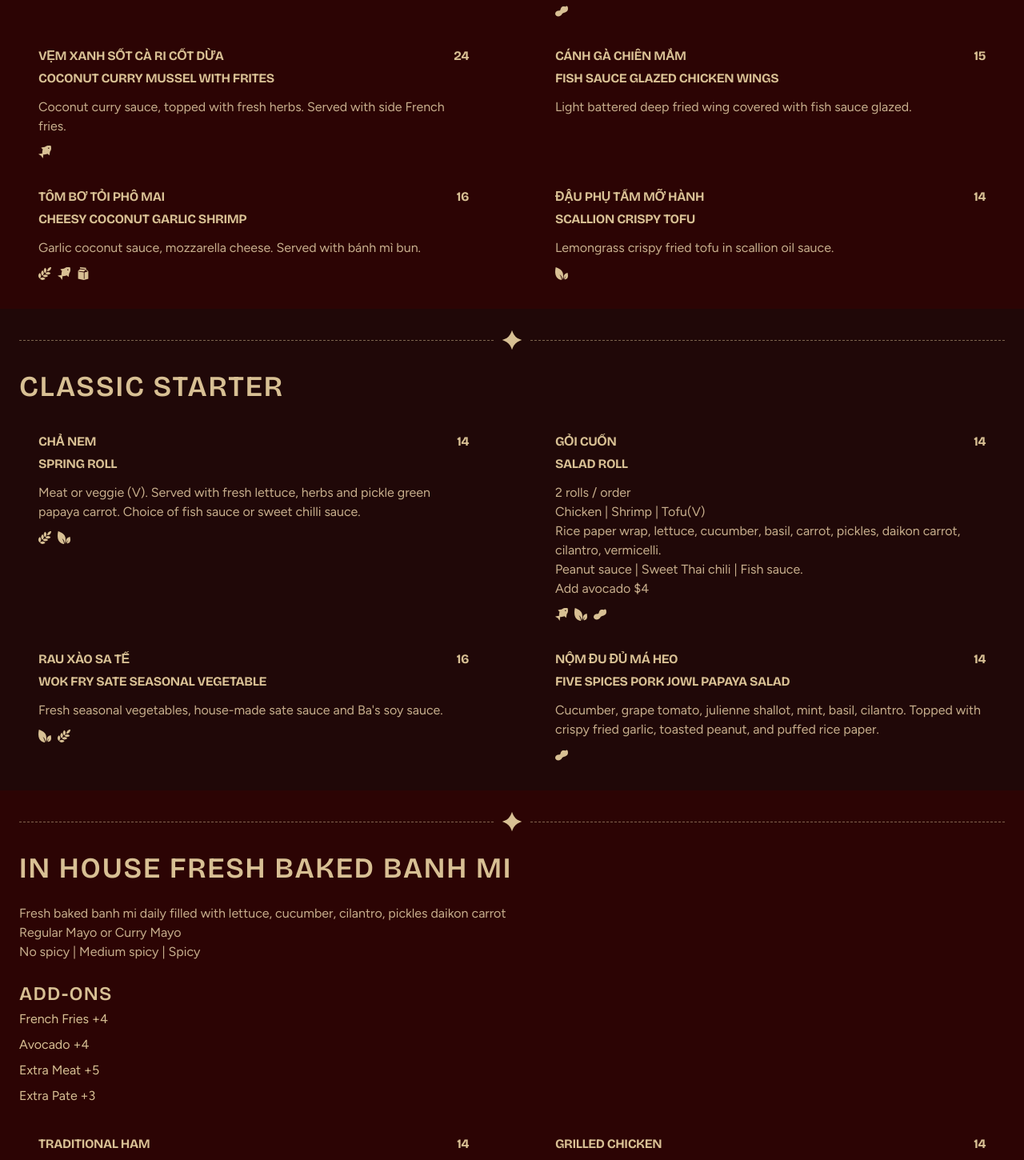
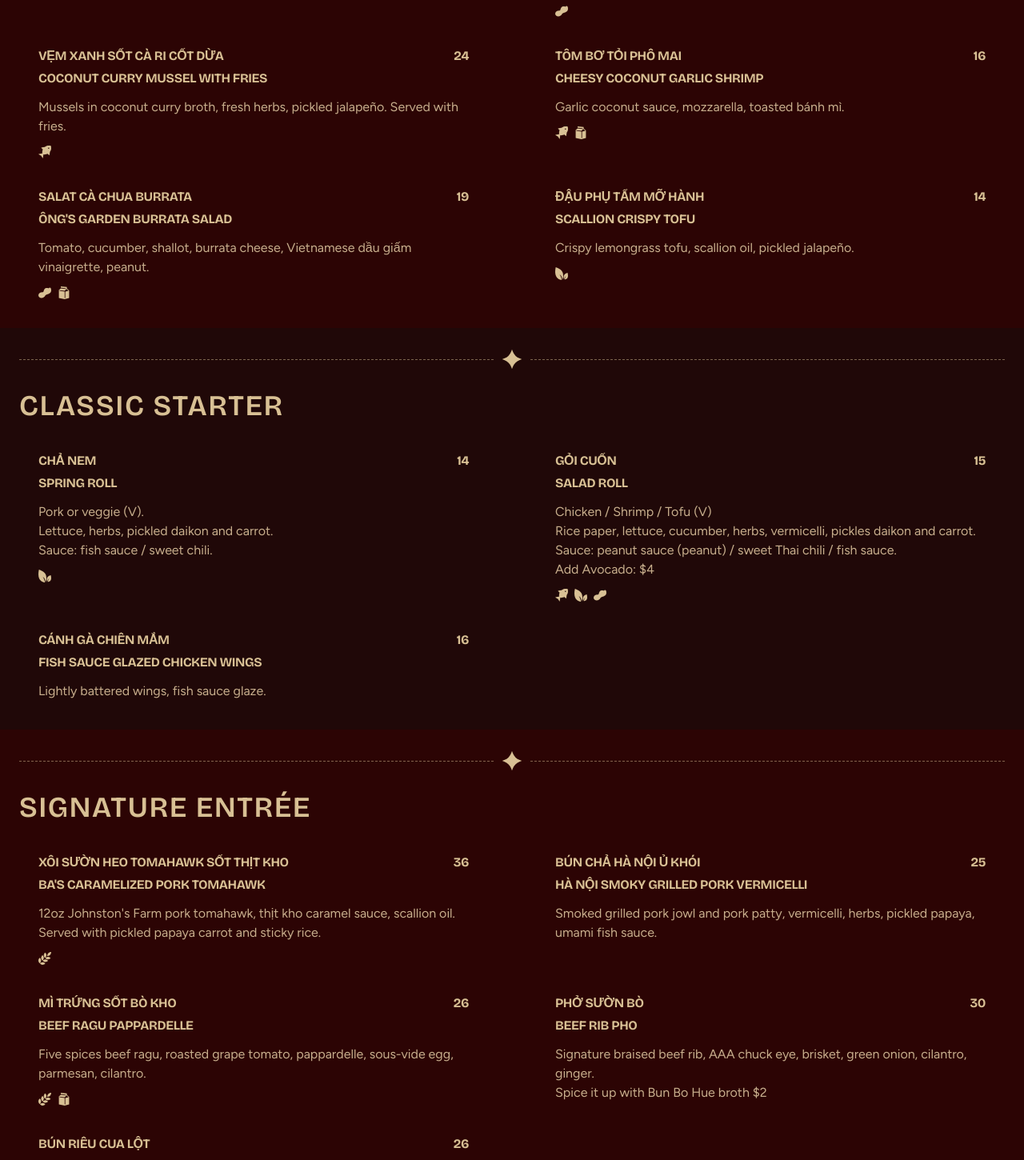
Before and after one commit to thanhtonhuynh/ongba-eatery, a Next.js app: page /menu in a window 1280 px wide. Shown: the part 930-2380 px from the top of the page at 80% size. Built offline with nearby package versions, Linux system fonts and the light colour scheme.

Commit message:
update daily menu

```diff
--- a/_data/coquitlam-categories.ts
+++ b/_data/coquitlam-categories.ts
@@ -5,19 +5,6 @@ export const coquitlamCategories: CoquitlamMenuCategory[] = [
   {
     key: "cq_classic_starter",
     title: "Classic Starter",
-    // addOns: [{ title: "Avocado", price: 4 }],
-  },
-  {
-    key: "cq_banh_mi",
-    title: "In House Fresh Baked Banh Mi",
-    description:
-      "Fresh baked banh mi daily filled with lettuce, cucumber, cilantro, pickles daikon carrot\nRegular Mayo or Curry Mayo\nNo spicy | Medium spicy | Spicy",
-    addOns: [
-      { title: "French Fries", price: 4 },
-      { title: "Avocado", price: 4 },
-      { title: "Extra Meat", price: 5 },
-      { title: "Extra Pate", price: 3 },
-    ],
   },
   {
     key: "cq_signature_entree",
@@ -26,20 +13,36 @@ export const coquitlamCategories: CoquitlamMenuCategory[] = [
   {
     key: "cq_classic_noodle_soup",
     title: "Classic Noodle Soup",
+    description:
+      "All Pho noodle soups topped with green onions, cilantro and come with side of beansprout, basil, and pickle onion.\nWe recommend Chilli Garlic Vinegar to bring brightness to the broth. If you prefer lime, please let our servers know!",
     addOns: [
-      { title: "Crispy Chinese Donut", price: 3 },
+      { title: "Quẩy Donut", price: 3 },
       { title: "Sous Vide Egg", price: 4 },
       { title: "Extra Veggie", price: 5 },
-      { title: "Extra Meat", price: 6 },
+      { title: "Extra Meat", price: 7 },
+      { title: "Bone Marrow", price: 4 },
     ],
   },
   {
     key: "cq_rice_and_noodle",
     title: "Rice and Noodle",
     addOns: [
-      { title: "Spring Roll", price: 4 },
+      { title: "Spring Roll", price: 5 },
       { title: "Fried Egg", price: 4 },
       { title: "Extra Rice/Vermicelli", price: 4 },
     ],
   },
+  {
+    key: "cq_banh_mi",
+    title: "In House Fresh Baked Banh Mi (Lunch Only)",
+    description:
+      "Fresh baked daily. Cucumber, cilantro, pickled daikon, and carrot.\nRegular Mayo or Curry Mayo",
+    addOns: [
+      { title: "French Fries", price: 4 },
+      { title: "Avocado", price: 4 },
+      { title: "Extra Meat", price: 5 },
+      { title: "Extra Pate", price: 3 },
+      { title: "Fried Egg", price: 4 },
+    ],
+  },
 ];
--- a/_data/coquitlam-menu-items/banh-mi.ts
+++ b/_data/coquitlam-menu-items/banh-mi.ts
@@ -4,8 +4,8 @@ export const banhMi: MenuItem[] = [
   {
     id: "cq_traditional_ham_banh_mi",
     category: "cq_banh_mi",
-    title: "Traditional Ham",
-    description: "Filled with pate, traditional cold cuts, pork sausage, fried pork sausage.",
+    title: "OG Egg and Ham",
+    description: "Pâté, scallion omelets, Vietnamese ham.",
     price: 14,
     dietary: ["gluten"],
   },
@@ -13,7 +13,7 @@ export const banhMi: MenuItem[] = [
     id: "cq_grilled_chicken_banh_mi",
     category: "cq_banh_mi",
     title: "Grilled Chicken",
-    description: "Filled with pate and grilled lemongrass chicken.",
+    description: "Grilled lemongrass chicken.",
     price: 14,
     dietary: ["gluten"],
   },
@@ -21,7 +21,7 @@ export const banhMi: MenuItem[] = [
     id: "cq_tofu_banh_mi",
     category: "cq_banh_mi",
     title: "Tofu",
-    description: "Filled with Fried velvety lemongrass tofu.",
+    description: "Velvety lemongrass tofu.",
     price: 13,
     dietary: ["gluten", "vegetarian"],
   },
--- a/_data/coquitlam-menu-items/classic-noodle-soup.ts
+++ b/_data/coquitlam-menu-items/classic-noodle-soup.ts
@@ -6,25 +6,23 @@ export const classicNoodleSoup: MenuItem[] = [
     category: "cq_classic_noodle_soup",
     title: "Phở Tái Lăn",
     subtitle: "Wok Smokey Beef Pho",
-    description:
-      "12 hours beef broth, Wok-seared AAA beef, beef brisket. Green onion, cilantro, and grated ginger.",
-    price: 19,
+    description: "12 hours beef broth, Wok-seared AAA Chuck Eye, beef brisket, grated ginger.",
+    price: 20,
   },
   {
     id: "cq_classic_beef_pho",
     category: "cq_classic_noodle_soup",
     title: "Tái Nạm Bò Viên",
     subtitle: "Classic Beef Pho",
-    description:
-      "12-hour beef broth, AAA beef, beef brisket, beef ball. Green onions, cilantro and grated ginger.",
+    description: "12-hour beef broth, AAA Chuck Eye, brisket, beef ball, grated ginger.",
     price: 19,
   },
   {
     id: "cq_traditional_chicken_soup",
     category: "cq_classic_noodle_soup",
-    title: "Gà Truyền Thống",
-    subtitle: "Traditional Chicken Soup",
-    description: "Chicken simmered in broth, quail egg. Green onion and cilantro.",
+    title: "Phở Gà Truyền Thống",
+    subtitle: "Traditional Chicken Pho",
+    description: "Chicken broth, poached chicken, quail eggs.",
     price: 18,
   },
   {
@@ -33,17 +31,17 @@ export const classicNoodleSoup: MenuItem[] = [
     title: "Phở Gà Trộn",
     subtitle: "Soupless Chicken Pho",
     description:
-      "Dry noodle in garlic oil and BA's soy sauce. Chicken simmered in broth, quail eggs. Mint, cilantro crispy garlic. Side chicken soup.",
-    price: 18,
+      "Garlic oil noodles, Ba's soy sauce, chicken, quail eggs, herbs, crispy garlic.\nServed with side chicken broth.\nAdd Truffle Sauce: $3",
+    price: 19,
     dietary: ["gluten"],
   },
   {
     id: "cq_bun_bo_hue",
     category: "cq_classic_noodle_soup",
-    title: "Bun Bo Hue",
-    subtitle: "Hue's Beef Noodle Vermicelli",
+    title: "Bún Bò Huế",
+    subtitle: "Hue's Spicy Beef Vermicelli",
     description:
-      "Spicy lemongrass beef broth, AAA beef, beef brisket, beef ball, pork sausage. Thick vermicelli. Green onions and cilantro.",
+      "Spicy lemongrass broth, AAA chuck eye, brisket, beef ball, pork sausage, thick vermicelli.",
     price: 20,
     dietary: ["spicy"],
   },
@@ -52,9 +50,8 @@ export const classicNoodleSoup: MenuItem[] = [
     category: "cq_classic_noodle_soup",
     title: "Phở Chay",
     subtitle: "Vegan Pho",
-    description:
-      "Seasonal veggie stock, tofu, carrots, lotus roots, king oyster mushrooms, seasonal veggie. Topped with green onions, cilantro, and crispy onion.",
-    price: 18,
+    description: "Vegetable broth, tofu, lotus root, king oyster mushroom, seasonal vegetables.",
+    price: 19,
     dietary: ["vegetarian"],
   },
 ];
--- a/_data/coquitlam-menu-items/classic-starter.ts
+++ b/_data/coquitlam-menu-items/classic-starter.ts
@@ -7,9 +7,9 @@ export const classicStarter: MenuItem[] = [
     title: "Chả Nem",
     subtitle: "Spring Roll",
     description:
-      "Meat or veggie (V). Served with fresh lettuce, herbs and pickle green papaya carrot. Choice of fish sauce or sweet chilli sauce.",
+      "Pork or veggie (V).\nLettuce, herbs, pickled daikon and carrot.\nSauce: fish sauce / sweet chili.",
     price: 14,
-    dietary: ["gluten", "vegetarian"],
+    dietary: ["vegetarian"],
   },
   {
     id: "cq_salad_roll",
@@ -17,27 +17,16 @@ export const classicStarter: MenuItem[] = [
     title: "Gỏi Cuốn",
     subtitle: "Salad Roll",
     description:
-      "2 rolls / order\nChicken | Shrimp | Tofu(V)\nRice paper wrap, lettuce, cucumber, basil, carrot, pickles, daikon carrot, cilantro, vermicelli.\nPeanut sauce | Sweet Thai chili | Fish sauce.\nAdd avocado $4",
-    price: 14,
+      "Chicken / Shrimp / Tofu (V)\nRice paper, lettuce, cucumber, herbs, vermicelli, pickles daikon and carrot.\nSauce: peanut sauce (peanut) / sweet Thai chili / fish sauce.\nAdd Avocado: $4",
+    price: 15,
     dietary: ["seafood", "vegetarian", "peanut"],
   },
   {
-    id: "cq_wok_fry_sate_vegetable",
+    id: "cq_fish_sauce_wings",
     category: "cq_classic_starter",
-    title: "Rau Xào Sa tế",
-    subtitle: "Wok Fry Sate Seasonal Vegetable",
-    description: "Fresh seasonal vegetables, house-made sate sauce and Ba's soy sauce.",
+    title: "Cánh Gà Chiên Mắm",
+    subtitle: "Fish Sauce Glazed Chicken Wings",
+    description: "Lightly battered wings, fish sauce glaze.",
     price: 16,
-    dietary: ["vegetarian", "gluten"],
-  },
-  {
-    id: "cq_pork_jowl_papaya_salad",
-    category: "cq_classic_starter",
-    title: "Nộm Đu Đủ Má Heo",
-    subtitle: "Five Spices Pork Jowl Papaya Salad",
-    description:
-      "Cucumber, grape tomato, julienne shallot, mint, basil, cilantro. Topped with crispy fried garlic, toasted peanut, and puffed rice paper.",
-    price: 14,
-    dietary: ["peanut"],
   },
 ];
--- a/_data/coquitlam-menu-items/rice-and-noodle.ts
+++ b/_data/coquitlam-menu-items/rice-and-noodle.ts
@@ -7,7 +7,7 @@ export const riceAndNoodle: MenuItem[] = [
     title: "Sườn Heo Nướng BBQ",
     subtitle: "BBQ Pork Rib",
     description:
-      "Lemongrass honey garlic BBQ baby pork rib, sunny side up egg. Lettuce cucumber tomato salad, pickled daikon carrot. Topped with crispy onion and toasted peanut.\nChoice of rice or vermicelli.\nSauce: Bà's soy sauce (gluten) / fish sauce",
+      "Sunny side up egg, cucumber tomato salad, pickled daikon and carrot, crispy onion, peanuts.\nSauce: Fish sauce / Bà's soy sauce (gluten)\nChoice of rice or vermicelli.",
     price: 22,
     dietary: ["peanut"],
   },
@@ -17,28 +17,18 @@ export const riceAndNoodle: MenuItem[] = [
     title: "Gà Xả Nướng",
     subtitle: "Grilled Lemongrass Chicken",
     description:
-      "Grilled Lemongrass chicken, sunny side up egg. Lettuce cucumber tomato salad, pickled daikon carrot. Topped with crispy onion and toasted peanut.\nChoice of rice or vermicelli.\nSauce: Bà's soy sauce (gluten) / fish sauce",
-    price: 20,
+      "Sunny side up egg, cucumber tomato salad, pickled daikon and carrot, crispy onion, peanuts.\nSauce: Fish sauce / Bà's soy sauce (gluten)\nChoice of rice or vermicelli.",
+    price: 21,
     dietary: ["peanut"],
   },
   {
-    id: "cq_chicken_curry",
+    id: "cq_coconut_curry",
     category: "cq_rice_and_noodle",
-    title: "Gà Curry",
-    subtitle: "Chicken Curry",
+    title: "Cà Ri Cốt Dừa",
+    subtitle: "Coconut Curry",
     description:
-      "Chicken curry, eggplants, potato, carrots, basil. Topped with cilantro, and toasted peanuts.",
-    price: 20,
+      "Choice of Chicken or Tofu (V).\nPotato, carrot, eggplant, lotus root, king oyster mushroom, basil, peanut.\nChoice of rice or vermicelli.",
+    price: 21,
     dietary: ["peanut"],
   },
-  {
-    id: "cq_vegan_curry",
-    category: "cq_rice_and_noodle",
-    title: "Curry Chay",
-    subtitle: "Vegan Curry",
-    description:
-      "Tofu, carrot, eggplants, lotus roots, potato, king oyster mushroom, seasonal veggie, basil. Topped with cilantro, and toasted peanuts.",
-    price: 19,
-    dietary: ["vegetarian", "peanut"],
-  },
 ];
--- a/_data/coquitlam-menu-items/signature-entree.ts
+++ b/_data/coquitlam-menu-items/signature-entree.ts
@@ -2,22 +2,23 @@ import { MenuItem } from "@/_types";
 
 export const signatureEntree: MenuItem[] = [
   {
-    id: "cq_beef_rib_pho",
+    id: "cq_ba_pork_chop",
     category: "cq_signature_entree",
-    title: "Phở Sườn Bò",
-    subtitle: "Beef Rib Pho",
+    title: "Xôi Sườn Heo Tomahawk Sốt Thịt Kho",
+    subtitle: "Ba's Caramelized Pork Tomahawk",
     description:
-      "Our signature AAA braised beef rib, AAA rare beef and brisket topped with green onion, cilantro, and grated ginger.\nSpice it up with Bun Bo Hue broth $2",
-    price: 30,
+      "12oz Johnston's Farm pork tomahawk, thịt kho caramel sauce, scallion oil.\nServed with pickled papaya carrot and sticky rice.",
+    price: 36,
+    dietary: ["gluten"],
   },
   {
     id: "cq_bun_cha_ha_noi",
     category: "cq_signature_entree",
-    title: "Bún Chả Hà Nội Hun Khói",
+    title: "Bún Chả Hà Nội Ủ Khói",
     subtitle: "Hà Nội Smoky Grilled Pork Vermicelli",
     description:
-      "Signature dish of Hanoi with smoke infused. Grilled pork jowl and grilled pork patty served with fresh herbs, vermicelli, pickle green papaya and nuoc cham fish sauce.",
-    price: 24,
+      "Smoked grilled pork jowl and pork patty, vermicelli, herbs, pickled papaya, umami fish sauce.",
+    price: 25,
   },
   {
     id: "cq_beef_ragu_pappardelle",
@@ -25,27 +26,27 @@ export const signatureEntree: MenuItem[] = [
     title: "Mì Trứng Sốt Bò Kho",
     subtitle: "Beef Ragu Pappardelle",
     description:
-      "Vietnamese five spices beef ragu, roasted grape tomato and pappardelle noodle. Topped with sous vide egg, parmesan cheese and cilantro.",
+      "Five spices beef ragu, roasted grape tomato, pappardelle, sous-vide egg, parmesan, cilantro.",
     price: 26,
     dietary: ["gluten", "dairy"],
   },
   {
-    id: "cq_ba_pork_chop",
+    id: "cq_beef_rib_pho",
     category: "cq_signature_entree",
-    title: "Sườn Nướng Sốt Thịt Kho",
-    subtitle: "Ba's Grilled Caramelized Pork Chop",
+    title: "Phở Sườn Bò",
+    subtitle: "Beef Rib Pho",
     description:
-      "16oz Johnston's Farm Pork Tomahawk grilled to perfection in Thit Kho Sauce. Topped with scallion oil and micro cilantro. Served with rice.",
-    price: 42,
+      "Signature braised beef rib, AAA chuck eye, brisket, green onion, cilantro, ginger.\nSpice it up with Bun Bo Hue broth $2",
+    price: 30,
   },
   {
-    id: "cq_tomato_soft_shell_crab_hotpot",
+    id: "cq_tomato_soft_shell_crab_vermicelli",
     category: "cq_signature_entree",
-    title: "Lẩu Riêu Cua Lột",
-    subtitle: "Tomato Soft Shell Crab Hotpot (for 2)",
+    title: "Bún Riêu Cua Lột",
+    subtitle: "Tomato Soft Shell Crab Vermicelli",
     description:
-      "Sweet and Sour seafood tomato broth. Served with sweet water crab paste, AAA rare beef, fish ball ball, pork rib, fried tofu, assorted vegetable, mushroom, and thin vermicelli.\nExtra shoft shell crab $9",
-    price: 45,
+      "Sweet-sour tomato seafood broth, deep fry soft shell crab, field crab paste, AAA chuck eye, thin vermicelli.",
+    price: 26,
     dietary: ["seafood"],
   },
 ];
--- a/_data/coquitlam-menu-items/signature-starter.ts
+++ b/_data/coquitlam-menu-items/signature-starter.ts
@@ -4,9 +4,9 @@ export const signatureStarter: MenuItem[] = [
   {
     id: "cq_truffle_duck_pate",
     category: "cq_signature_starter",
-    title: "Pate Gan Nấm Truffle",
+    title: "Pate Nấm Truffle",
     subtitle: "Truffle Duck Pate",
-    description: "Chicken pate, ô-mai mận prune compote. Served with bánh mì bun.",
+    description: "Duck and truffle pâté, ô-mai prune compote, toasted bánh mì.",
     price: 16,
     dietary: ["gluten"],
   },
@@ -16,42 +16,45 @@ export const signatureStarter: MenuItem[] = [
     title: "Bò Tái Chanh Tartare",
     subtitle: "Butter Beef Tartare",
     description:
-      "AAA beef, fish sauce mixture, dijon mustard, shallot, garlic, mint, basil, Vietnamese coriander, crispy garlic, and peanut. Served with taro chips.",
-    price: 18,
+      "AAA beef, fish sauce dressing, Dijon, shallot, garlic, mint, basil, Vietnamese coriander, crispy garlic, peanuts. Served with taro chips.",
+    price: 19,
     dietary: ["peanut"],
   },
   {
     id: "cq_coconut_curry_mussel",
     category: "cq_signature_starter",
-    title: "Vẹm xanh sốt cà ri cốt dừa",
-    subtitle: "Coconut Curry Mussel with Frites",
-    description: "Coconut curry sauce, topped with fresh herbs. Served with side French fries.",
+    title: "Vẹm Xanh Sốt Cà Ri Cốt Dừa",
+    subtitle: "Coconut Curry Mussel with Fries",
+    description:
+      "Mussels in coconut curry broth, fresh herbs, pickled jalapeño. Served with fries.",
     price: 24,
     dietary: ["seafood"],
-  },
-  {
-    id: "cq_fish_sauce_wings",
-    category: "cq_signature_starter",
-    title: "Cánh Gà Chiên Mắm",
-    subtitle: "Fish Sauce Glazed Chicken Wings",
-    description: "Light battered deep fried wing covered with fish sauce glazed.",
-    price: 15,
   },
   {
     id: "cq_cheesy_coconut_shrimp",
     category: "cq_signature_starter",
     title: "Tôm Bơ Tỏi Phô Mai",
     subtitle: "Cheesy Coconut Garlic Shrimp",
-    description: "Garlic coconut sauce, mozzarella cheese. Served with bánh mì bun.",
+    description: "Garlic coconut sauce, mozzarella, toasted bánh mì.",
     price: 16,
-    dietary: ["gluten", "seafood", "dairy"],
+    dietary: ["seafood", "dairy"],
+  },
+  {
+    id: "cq_garden_burrata_salad",
+    category: "cq_signature_starter",
+    title: "Salat Cà Chua Burrata",
+    subtitle: "Ông's Garden Burrata Salad",
+    description:
+      "Tomato, cucumber, shallot, burrata cheese, Vietnamese dầu giấm vinaigrette, peanut.",
+    price: 19,
+    dietary: ["peanut", "dairy"],
   },
   {
     id: "cq_scallion_crispy_tofu",
     category: "cq_signature_starter",
     title: "Đậu Phụ Tẩm Mỡ Hành",
     subtitle: "Scallion Crispy Tofu",
-    description: "Lemongrass crispy fried tofu in scallion oil sauce.",
+    description: "Crispy lemongrass tofu, scallion oil, pickled jalapeño.",
     price: 14,
     dietary: ["vegetarian"],
   },
```
